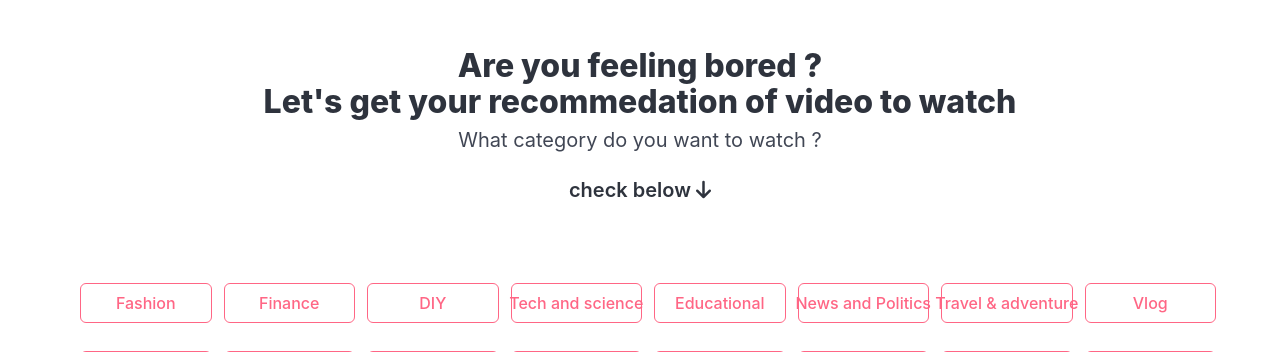
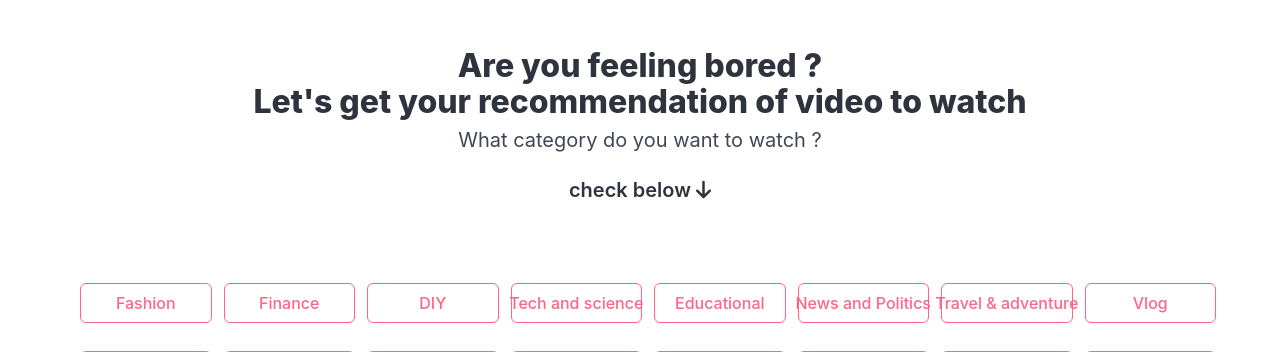
Before and after one commit to officialryder1/youtube-api-test, a Django app: page / in a window 1280 px wide. Shown: the part 64-416 px from the top of the page. Run offline with Django 5.2, Linux system fonts and the light colour scheme; data comes from the database, SQL or seed files in the repository; parts of the project's set-up code (start-up, migrations or seed data) failed here and were passed over; some libraries are stand-ins or nearby versions.

Commit message:
rm element in home

```diff
--- a/app/templates/core_app/index.html
+++ b/app/templates/core_app/index.html
@@ -8,13 +8,14 @@
     {% include 'partials/detail_list.html' %}
     <div class="container">
       <h1 class="title mb-2" style="text-align: center;">
-        Are you feeling bored ?<br> Let's get your recommedation of video to watch
+        Are you feeling bored ?<br> Let's get your recommendation of video to watch
       </h1>
       <p class="subtitle" style="text-align: center;">
         What category do you want to watch ?  <br><br><strong>check below <i class="fa fa-arrow-down"></i></strong>
       </p>
     </div><br><br>
-    <d class="grid ct-5 p-5 is-justify-content-center">
+
+    <div class="grid ct-5 p-5 is-justify-content-center">
       <div class="grid is-col-min-5">
           {% for category in category %}
           <a class="button is-danger is-outlined s-large is-fullwidth is-responsive cell m-2" hx-get="{% url 'search' category.name %}" hx-target="#detail_list" hx-push-url="{% url 'search' category.name %}">{{category.name}}</a>
@@ -23,7 +24,5 @@
     </div>
 </section>
 
-
-
 {% include 'partials/footer.html' %}
 {% endblock %}
```
